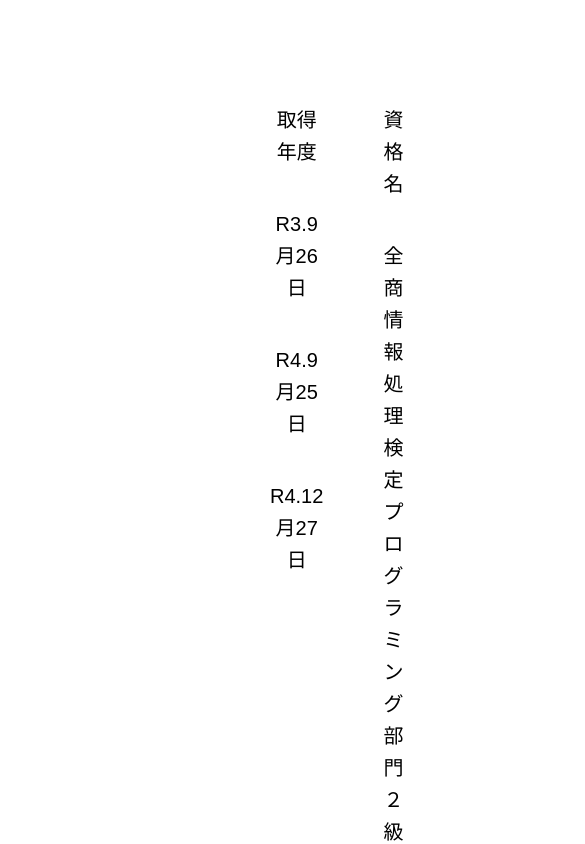
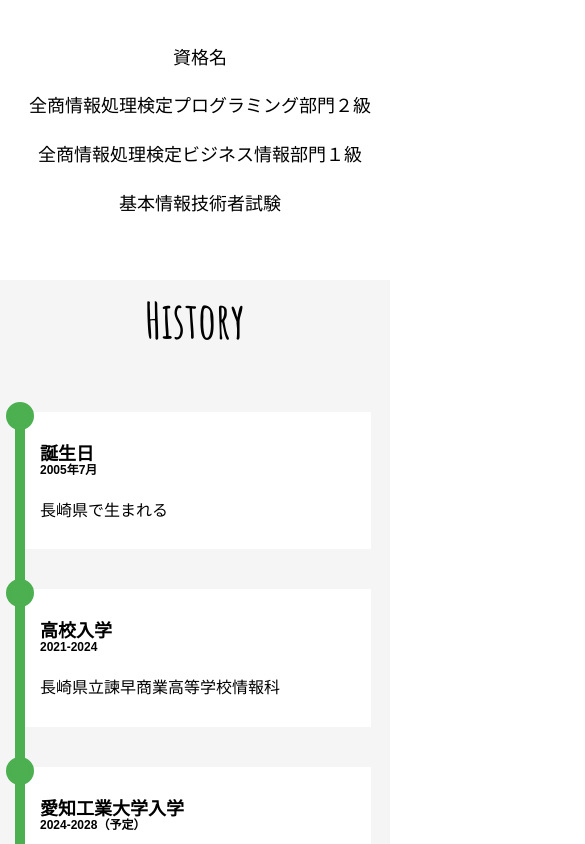
Before and after one commit to rinyaaa/my_protfolio_react, a React (Vite) app: page / in a window 390 px wide. Shown: the part 1400-2244 px from the top of the page, 585 px wide, since content can reach past the window. Built offline with nearby package versions, Linux system fonts and the light colour scheme.

Commit message:
ほぼスマホ版は終わったよ

```diff
--- a/src/components/Skills.jsx
+++ b/src/components/Skills.jsx
@@ -74,9 +74,16 @@ function Skills() {
         {/* 選択されたアイテムに関連する情報を表示 */}
         {selectedItem && (
           <div className="dropdown">
-            {selectedItem === "HTML" && <p>{"高校３年の授業から使ってる。"}</p>}
+            {selectedItem === "HTML" && (
+              <p>
+                <h3>HTML</h3>
+                {"高校３年の授業から使ってる。"}
+              </p>
+            )}
+
             {selectedItem === "CSS" && (
               <p>
+                <h3>CSS</h3>
                 {
                   "高校３年の授業から使ってる。まだ初期のことしかできなくて幅などの計算が苦手"
                 }
@@ -84,19 +91,27 @@ function Skills() {
             )}
             {selectedItem === "JavaScript" && (
               <p>
+                <h3>Javascript</h3>
                 {
                   "高校３年の時から使ってる。簡単なものしか作れなくまだまだ勉強中"
                 }
               </p>
             )}
             {selectedItem === "C" && (
-              <p>{"大学の授業から触り始めたんで特に何もつくれない"}</p>
+              <p>
+                <h3>C</h3>
+                {"大学の授業から触り始めたんで特に何もつくれない"}
+              </p>
             )}
             {selectedItem === "React" && (
-              <p>{"最近特に勉強してる。このportfolioもreactで作ってる"}</p>
+              <p>
+                <h3>React</h3>
+                {"最近特に勉強してる。このportfolioもreactで作ってる"}
+              </p>
             )}
             {selectedItem === "Github" && (
               <p>
+                <h3>Github</h3>
                 {"pushくらいしか使ってない。まだブランチとか何も理解してない"}
               </p>
             )}
--- a/src/skills.css
+++ b/src/skills.css
@@ -53,6 +53,7 @@
   text-align: center;
 }
 
+
 .skill_img_wrap {
   width: 70px;
   height: 70px;
@@ -76,11 +77,16 @@
 #projects.expanded {
   height: auto;
   /* 内容に合わせて高さを自動調整 */
-  min-height: 50vh;
+  min-height: 60vh;
   /* 最小高さを設定 */
 }
 
+
+
 @media screen and (max-width: 480px) {
+
+
+
 
   #projects {
     height: auto;
--- a/src/style.css
+++ b/src/style.css
@@ -8,10 +8,7 @@ body {
 
 
 
-
-@media screen and (max-width:1490px) {
-
-
+@media screen and (max-width: 1490px) {
   .lic {
     padding: 0;
     margin: 0;
@@ -20,7 +17,6 @@ body {
     padding: 10px 10px;
     flex-wrap: wrap;
     margin: 0 auto;
-
   }
 
   .lic li {
@@ -41,16 +37,12 @@ body {
   .mei {
     padding-right: 150px;
   }
-
 }
-
-
 
 #licences {
   background-color: white;
   width: 100%;
   margin: 0 auto;
-
 }
 
 #licenses h2 {
@@ -61,14 +53,11 @@ body {
 
 .lic_yok {
   display: flex;
+  justify-content: center;
+  flex-wrap: wrap;
 }
 
-
-@media screen and (min-width:1491px) {
-
-
-
-
+@media screen and (min-width: 1491px) {
   .lic {
     padding: 0;
     margin: 0;
@@ -97,6 +86,32 @@ body {
   .mei {
     padding-right: 100px;
   }
+}
 
+@media screen and (max-width: 480px) {
+  .lic_yok {
+    flex-direction: column;
+    align-items: center;
+  }
 
+  .lic {
+    padding: 10px;
+    margin-top: 0;
+    flex-wrap: nowrap;
+  }
+
+  .lic li {
+    padding: 10px;
+    font-size: 18px;
+  }
+
+  .year {
+    display: none; /* 取得年度を非表示にする */
+  }
+
+  .mei {
+    padding-right: 0;
+    text-align: center;
+    margin-top: -50px;
+  }
 }
--- a/src/timeline.css
+++ b/src/timeline.css
@@ -1,5 +1,4 @@
 /* styles.css */
-
 
 .timecolor {
     background-color: whitesmoke;
@@ -19,14 +18,12 @@
     /*年などを書いてるの設定*/
     font-size: 14px;
     margin-top: -8px;
-
 }
 
 .timeline {
     position: relative;
     max-width: 1200px;
     margin: 0 auto;
-
 }
 
 .container {
@@ -48,7 +45,6 @@
     z-index: 1;
     background-color: #4CAF50;
 }
-
 
 .right {
     left: 50%;
@@ -87,7 +83,6 @@
     padding: 10px 40px;
     position: relative;
     background-color: white;
-
 }
 
 @media screen and (max-width: 600px) {
@@ -117,3 +112,76 @@
         left: 15px;
     }
 }
+
+/* max-width 480px styles */
+@media screen and (max-width: 480px) {
+    .timecolor h2 {
+        font-size: 50px;
+    }
+
+    .timecolor h3 {
+        font-size: 18px;
+    }
+
+    .timecolor h3 p {
+        font-size: 12px;
+    }
+
+    .timeline {
+        padding: 0;
+    }
+
+    .container {
+        width: 90%;
+        padding: 10px 20px;
+        margin-bottom: 20px;
+        left: 0 !important;
+    }
+
+    .container::before,
+    .container::after,
+    .left::before,
+    .right::before,
+    .left::after,
+    .right::after {
+        left: 15px;
+    }
+
+    .container::after {
+        width: 20px;
+        height: 20px;
+        right: auto;
+    }
+
+    .left::before,
+    .right::before {
+        width: 8px;
+    }
+
+    .content {
+        padding: 10px 20px;
+    }
+
+    .right {
+        left: 0;
+    }
+
+    .container::before {
+        content: '';
+        position: absolute;
+        width: 10px;
+        height: 100%;
+        left: 15px;
+        top: 23px;
+        background-color: #4CAF50;
+        z-index: 1;
+    }
+
+    .container::after {
+        width: 20px;
+        height: 20px;
+        left: 6px;
+        border: 4px solid #4CAF50;
+        background-color: #4CAF50;
+    }
+}
```
